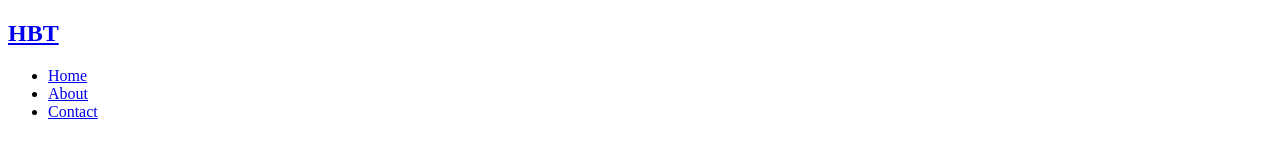
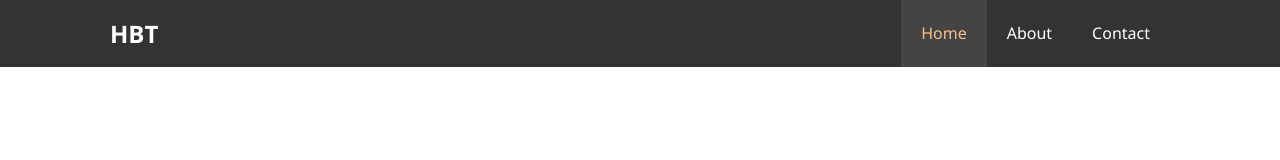
Before and after one commit to argenis0409/hotel-website, a plain HTML site: page index.html in a window 1280 px wide. Drawn offline with Linux system fonts and the light colour scheme.

Commit message:
styled the navbar section within the index.html file

```diff
--- a/css/style.css
+++ b/css/style.css
@@ -0,0 +1,68 @@
+/* Reste */
+* {
+    margin: 0;
+    padding: 0;
+    box-sizing: border-box;
+}
+
+/* Main Styling */
+body {
+    font-family: 'Segoe UI', Tahoma, Geneva, Verdana, sans-serif;
+    line-height: 1.7em;
+}
+
+a {
+    color: #333;
+    text-decoration: none;
+}
+
+h1, h2, h3 {
+    padding-bottom: 20px;
+}
+
+p {
+    margin: 10px 0px;
+}
+ /* Utility Classes */
+ .container {
+     margin: auto;
+     max-width: 1100px;
+     overflow: auto;
+     padding: 0 20px;
+ }
+/* Navbar */
+#navbar {
+    background: #333;
+    color: #fff;
+    overflow: auto;
+}
+
+#navbar a {
+    color: #fff;
+}
+
+#navbar h1 {
+    float: left;
+    padding-top: 20px;
+}
+
+#navbar ul {
+    list-style: none;
+    float: right;
+}
+
+#navbar ul li {
+    float: left;
+}
+
+#navbar ul li a {
+    display: block;
+    padding: 20px;
+    text-align: center;
+}
+
+#navbar ul li a:hover,
+#navbar ul li a.current {
+    background: #444;
+    color: #f7c08a;
+}
--- a/index.html
+++ b/index.html
@@ -11,12 +11,14 @@
     <body>
         <header>
             <nav id="navbar">
-                <h1 class="logo"><a href="index.html">HBT</a></h1>
-                <ul>
-                    <li><a href="index.html">Home</a></li>
-                    <li><a href="about.html">About</a></li>
-                    <li><a href="contact.html">Contact</a></li>
-                </ul>
+                <div class="container">
+                    <h1 class="logo"><a href="index.html">HBT</a></h1>
+                    <ul>
+                        <li><a class="current" href="index.html">Home</a></li>
+                        <li><a href="about.html">About</a></li>
+                        <li><a href="contact.html">Contact</a></li>
+                    </ul>
+                </div>
             </nav>
         </header>
     </body>
```
